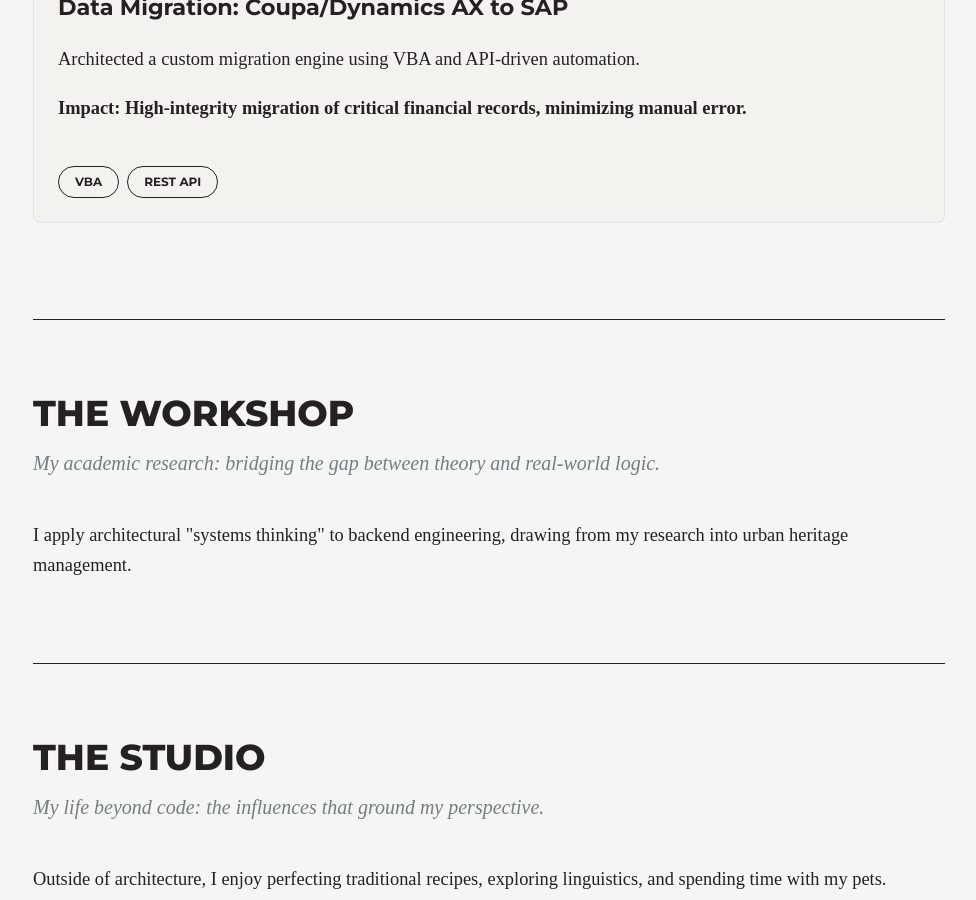
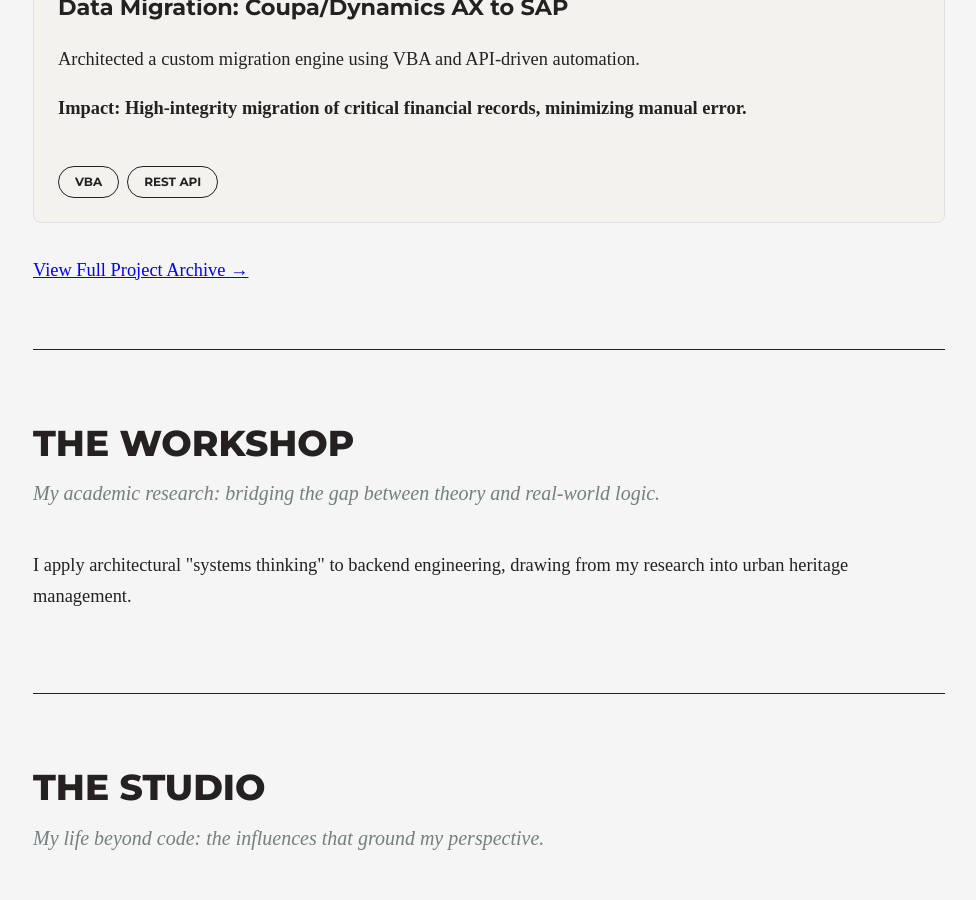
Before and after one commit to huongntn/portfolio-website, a Jekyll site: the page built from index.html, in a window 1280 px wide and 900 px high, scrolled down 1840 px. Shown: the whole window, without its empty margins (151-1127 px from the left). Built offline with Jekyll 4.4.1, drawn with Linux system fonts in a browser that asks for light colours; some web fonts are replaced.

Commit message:
Update index.html

```diff
--- a/index.html
+++ b/index.html
@@ -67,6 +67,11 @@ title: Home
       </div>
     </div>
   </a>
+
+  <a href="/archive" class="archive-link">
+    View Full Project Archive
+    <span class="arrow">→</span>
+  </a>
 </section>
 
 <hr>
```
